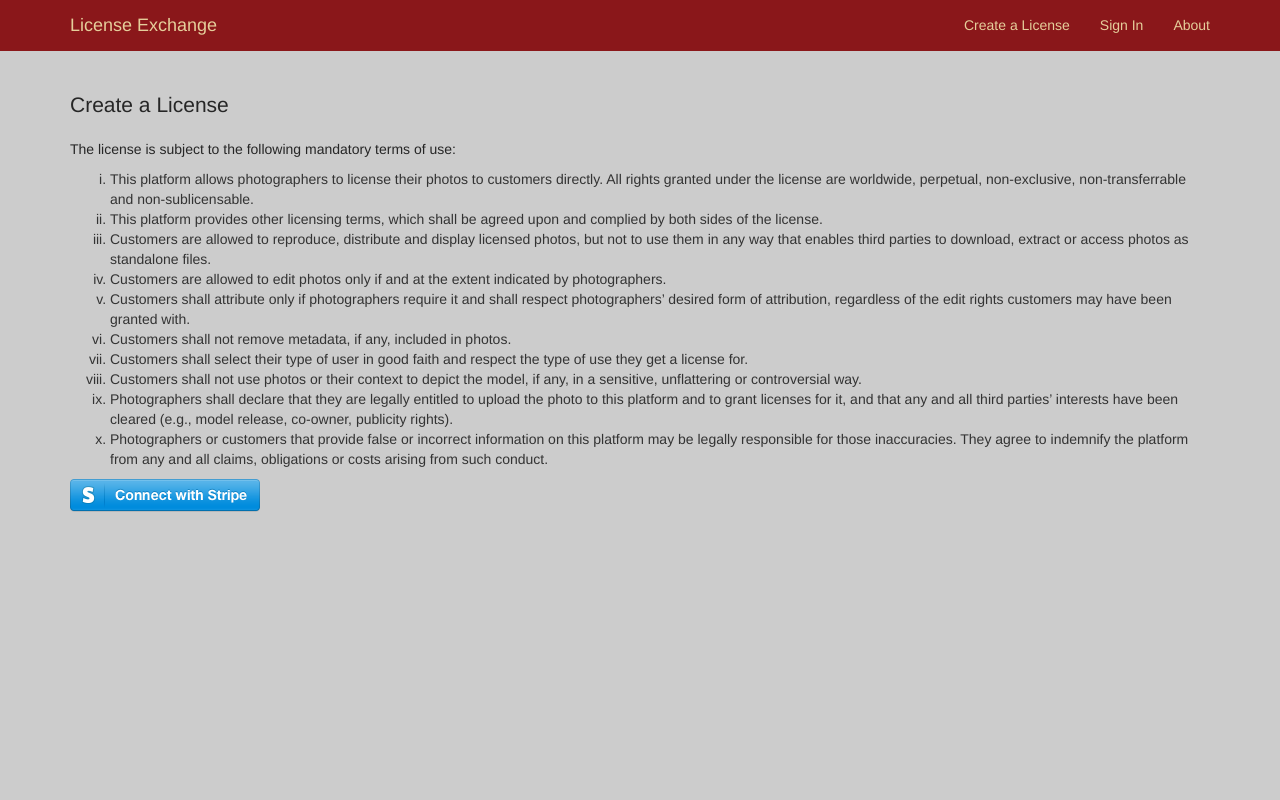
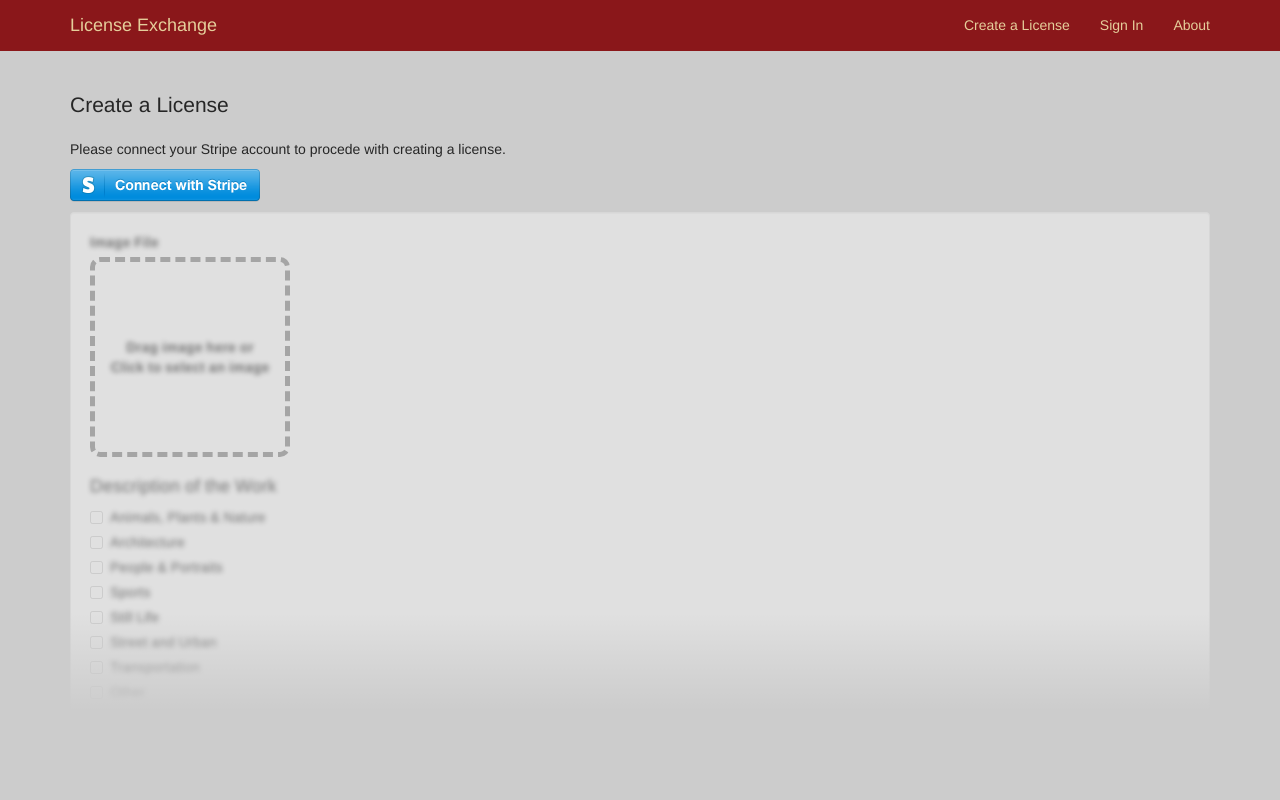
Before and after one commit to npmcdn-to-unpkg-bot/copyright-license, a Flask app: page /create in a window 1280 px wide. Run offline with Flask 2, Linux system fonts and the light colour scheme; parts of the project's set-up code (start-up, migrations or seed data) failed here and were passed over; some libraries are stand-ins or nearby versions.

Commit message:
Add blurred out form to "connect to stripe" page. Fix redirection to localhost.

```diff
--- a/copyright/create/controllers.py
+++ b/copyright/create/controllers.py
@@ -27,7 +27,8 @@ def record_params(setup_state):
 
 @createRoutes.route('/create')
 def create():
-    return render_template('create.html', token=None)
+    return render_template('create.html', token=None,
+        licensing_protocol=json.load(open('./copyright/static/survey/licensing-protocol.json', 'rb')))
 
 @createRoutes.route('/register', methods=['POST'])
 def register_license():
--- a/copyright/static/css/forms.css
+++ b/copyright/static/css/forms.css
@@ -1,3 +1,7 @@
+/************
+ * DROPZONE *
+ ************/
+
 #dropzoneWrapper.active {
   position: relative;
   box-sizing: border-box;
@@ -73,6 +77,10 @@
   display: none !important;
 }
 
+/****************
+ * REST OF FORM *
+ ****************/
+
 .hidden {
   display: none;
 }
@@ -87,3 +95,42 @@
   padding-bottom: 2px;
   padding-top: 2px;
 }
+
+#toggleTerms {
+  cursor: pointer;
+  text-decoration: underline;
+}
+
+/************************
+ * Blur the create form *
+ * if not connected to  *
+ * Stripe account
+ ************************/
+
+#create-form-wrapper.blur {
+  opacity: 0.5;
+  text-shadow: 0px 0px 5px rgba(0, 0, 0, 0.9);
+  color: transparent !important;
+  max-height: 500px;
+  position: relative;
+  overflow: hidden;
+}
+
+#create-form-wrapper.blur h3,
+#create-form-wrapper.blur p,
+#create-form-wrapper.blur div
+ {
+  color: transparent !important;
+}
+
+#create-form-wrapper.blur .more {
+  position: absolute;
+  bottom: 0;
+  left: 0;
+  width: 100%;
+  text-align: center;
+  margin: 0; padding: 50px 0;
+
+  /* "transparent" only works here because == rgba(0,0,0,0) */
+  background-image: linear-gradient(to bottom, transparent, #cccccc);
+}
--- a/copyright/static/css/starter.css
+++ b/copyright/static/css/starter.css
@@ -69,5 +69,5 @@ h3 {
 }
 
 ol.terms-list {
-  list-style-type: lower-roman;
+  display: none;
 }
--- a/copyright/static/js/licensing-protocol.js
+++ b/copyright/static/js/licensing-protocol.js
@@ -4,6 +4,11 @@
  */
 
 // ---------------------------------------------- initialization
+
+// disable all inputs if user has not connected Stripe account
+if ($('#create-form-wrapper').hasClass('blur')) {
+	$('#licenseInfo').find(':input').attr('disabled', 'disabled');
+}
 
 // hide the "how do you want to be credited?" question for now
 $('#credit_type-wrapper').toggle(false);
@@ -55,3 +60,7 @@ $('#submit-btn').on('click', function(event) {
 $('#credit-wrapper').on('click', 'input', function(event) {
 	$('#credit_type-wrapper').toggle($(this).val() === '1');
 });
+
+$('#toggleTerms').on('click', function(e) {
+	$('.terms-list').toggle();
+});
--- a/copyright/templates/create.html
+++ b/copyright/templates/create.html
@@ -7,26 +7,18 @@
 {% block content %}
 <div class="container starter-template">
   <p class="lead">Create a License</p>
-  <p>The license is subject to the following mandatory terms of use:</p>
-  <ol class="terms-list">
-    <li>This platform allows photographers to license their photos to customers directly. All rights granted under the license are worldwide, perpetual, non-exclusive, non-transferrable and non-sublicensable.</li>
-    <li>This platform provides other licensing terms, which shall be agreed upon and complied by both sides of the license.</li>
-    <li>Customers are allowed to reproduce, distribute and display licensed photos, but not to use them in any way that enables third parties to download, extract or access photos as standalone files.</li>
-    <li>Customers are allowed to edit photos only if and at the extent indicated by photographers.</li>
-    <li>Customers shall attribute only if photographers require it and shall respect photographers’ desired form of attribution, regardless of the edit rights customers may have been granted with.</li>
-    <li>Customers shall not remove metadata, if any, included in photos.</li>
-    <li>Customers shall select their type of user in good faith and respect the type of use they get a license for.</li>
-    <li>Customers shall not use photos or their context to depict the model, if any, in a sensitive, unflattering or controversial way.</li>
-    <li>Photographers shall declare that they are legally entitled to upload the photo to this platform and to grant licenses for it, and that any and all third parties’ interests have been cleared (e.g., model release, co-owner, publicity rights).</li>
-    <li>Photographers or customers that provide false or incorrect information on this platform may be legally responsible for those inaccuracies. They agree to indemnify the platform from any and all claims, obligations or costs arising from such conduct.</li>
-  </ol>
 
   {% if not token %}
-    <a href="https://connect.stripe.com/oauth/authorize?response_type=code&amp;client_id=ca_6MnivEyxNIcx1cNuyoGHc7u1dRcNevgW&amp;scope=read_write&amp;redirect_uri=http://localhost:5000/oauth/callback">
+    <p>Please connect your Stripe account to procede with creating a license.</p>
+    <p><a href="https://connect.stripe.com/oauth/authorize?response_type=code&amp;client_id=ca_6MnivEyxNIcx1cNuyoGHc7u1dRcNevgW&amp;scope=read_write">
       <img src="/static/images/stripe.png">
     </a>
+    </p>
+    <div id="create-form-wrapper" class="blur">
   {% else %}
+    <div id="create-form-wrapper">
     <p>You've authenticated via Stripe Connect as {{stripe_id}}. You can create a license below:</p>
+  {% endif %}
 
     <form id="licenseInfo" class="well dropzone" enctype="multipart/form-data" action="/register" method="POST">
 
@@ -107,19 +99,34 @@
       {% endfor %}
 
       <!-- Stripe -->
-      <input type="hidden" value="{{ stripe_id }}" name="stripe_id"/>
+      <input type="hidden" value="{{ stripe_id }}" name="stripe_id">
+
+      <p>By clicking on the submit button below, you agree to the <span id="toggleTerms" class="bold">mandatory terms of use</span>.</p>
+
+      <ol class="terms-list">
+        <li>This platform allows photographers to license their photos to customers directly. All rights granted under the license are worldwide, perpetual, non-exclusive, non-transferrable and non-sublicensable.</li>
+        <li>This platform provides other licensing terms, which shall be agreed upon and complied by both sides of the license.</li>
+        <li>Customers are allowed to reproduce, distribute and display licensed photos, but not to use them in any way that enables third parties to download, extract or access photos as standalone files.</li>
+        <li>Customers are allowed to edit photos only if and at the extent indicated by photographers.</li>
+        <li>Customers shall attribute only if photographers require it and shall respect photographers’ desired form of attribution, regardless of the edit rights customers may have been granted with.</li>
+        <li>Customers shall not remove metadata, if any, included in photos.</li>
+        <li>Customers shall select their type of user in good faith and respect the type of use they get a license for.</li>
+        <li>Customers shall not use photos or their context to depict the model, if any, in a sensitive, unflattering or controversial way.</li>
+        <li>Photographers shall declare that they are legally entitled to upload the photo to this platform and to grant licenses for it, and that any and all third parties’ interests have been cleared (e.g., model release, co-owner, publicity rights).</li>
+        <li>Photographers or customers that provide false or incorrect information on this platform may be legally responsible for those inaccuracies. They agree to indemnify the platform from any and all claims, obligations or costs arising from such conduct.</li>
+      </ol>
 
       <button type="submit" class="btn btn-default" id="submit-btn">Submit</button>
 
     </form>
-  {% endif %}
+
+    <p class="more"></p>
+  </div>
 
 </div>
 {% endblock %}
 
 {% block scripts %}
-  {% if token %}
-    <script type="text/javascript" src="../static/js/upload.js"></script>
-    <script type="text/javascript" src="../static/js/licensing-protocol.js"></script>
-  {% endif %}
+  <script type="text/javascript" src="../static/js/upload.js"></script>
+  <script type="text/javascript" src="../static/js/licensing-protocol.js"></script>
 {% endblock %}
```
